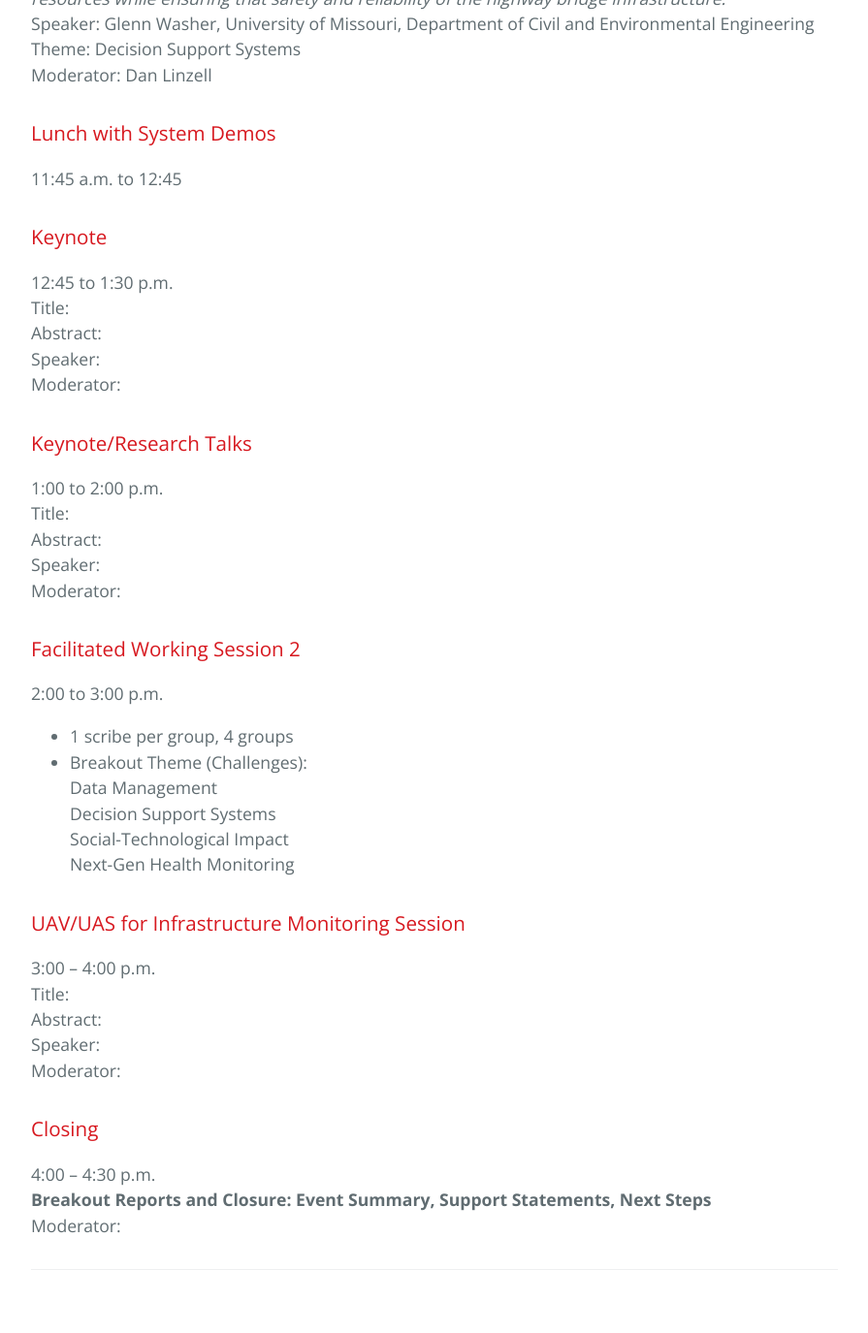
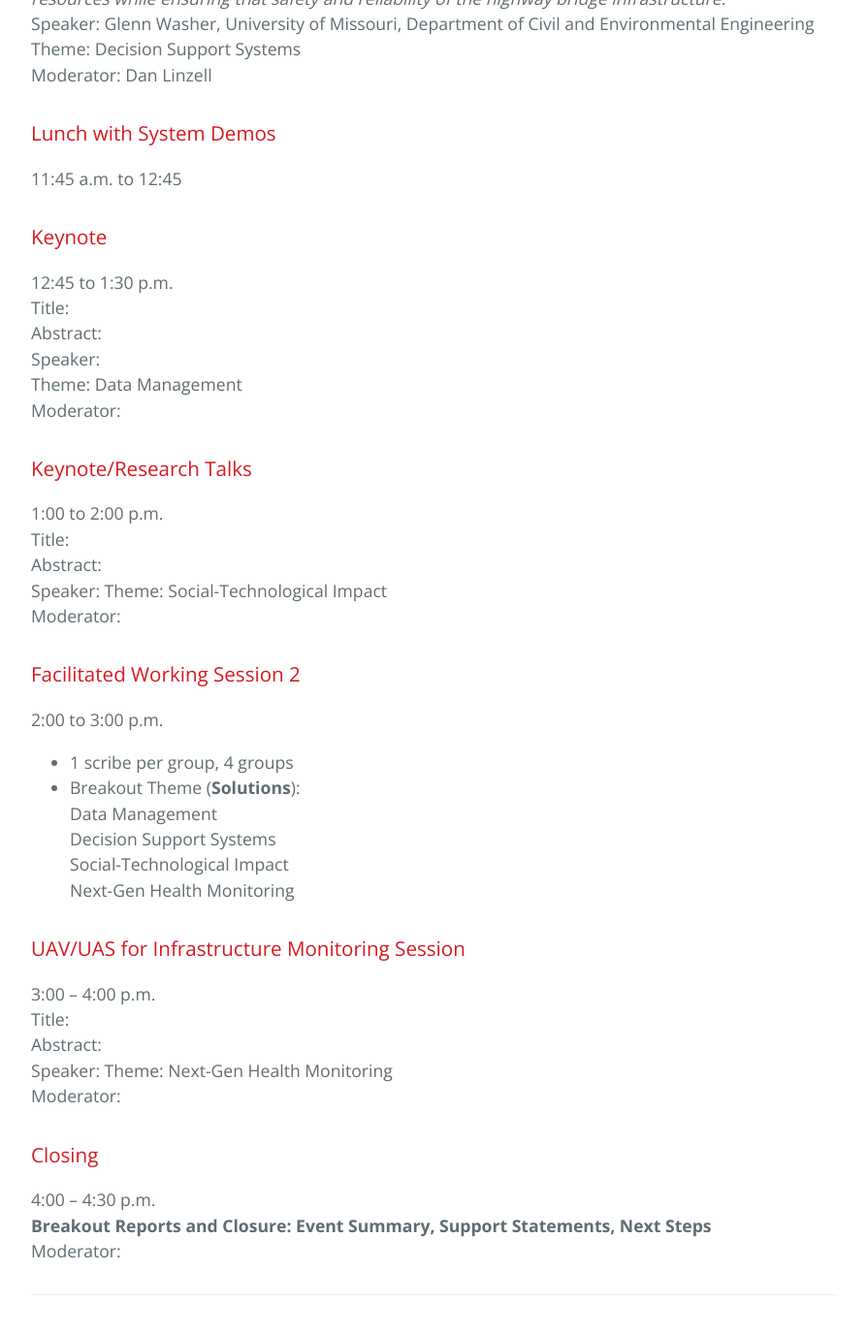
Before and after one commit to BridgingBigData/BridgingBigData.github.io, a Jekyll site: the page built from pages/bbd2017agenda.md, in a window 1280 px wide and 1400 px high, scrolled down 2456 px. Shown: the top 1375 px of the window at 97% size, without its empty margins (192-1087 px from the left). Built offline with Jekyll 4.4.1, drawn with Linux system fonts in a browser that asks for light colours; some of the changed text lies outside the part shown.

Commit message:
agenda theme updates

```diff
--- a/pages/bbd2017agenda.md
+++ b/pages/bbd2017agenda.md
@@ -40,7 +40,7 @@ Dan Linzell, Deepak Khazanchi_
 ### Facilitated Working Session 1
 9:45 to 10:30 a.m.
 - 1 scribe per group, 4 groups
-- Breakout Theme (Challenges):
+- Breakout Theme (**Challenges**):
   Data Management
   Decision Support Systems
   Social-Technological Impact
@@ -62,6 +62,7 @@ Moderator: Dan Linzell
 Title:
 Abstract:
 Speaker:
+Theme: Data Management
 Moderator:
 
 
@@ -70,12 +71,13 @@ Moderator:
 Title:
 Abstract:
 Speaker:
+Theme: Social-Technological Impact
 Moderator:
 
 ### Facilitated Working Session 2
 2:00 to 3:00 p.m.
 - 1 scribe per group, 4 groups
-- Breakout Theme (Challenges):
+- Breakout Theme (**Solutions**):
   Data Management
   Decision Support Systems
   Social-Technological Impact
@@ -86,6 +88,7 @@ Moderator:
 Title:
 Abstract:
 Speaker:
+Theme: Next-Gen Health Monitoring
 Moderator:
 
 ### Closing
```
